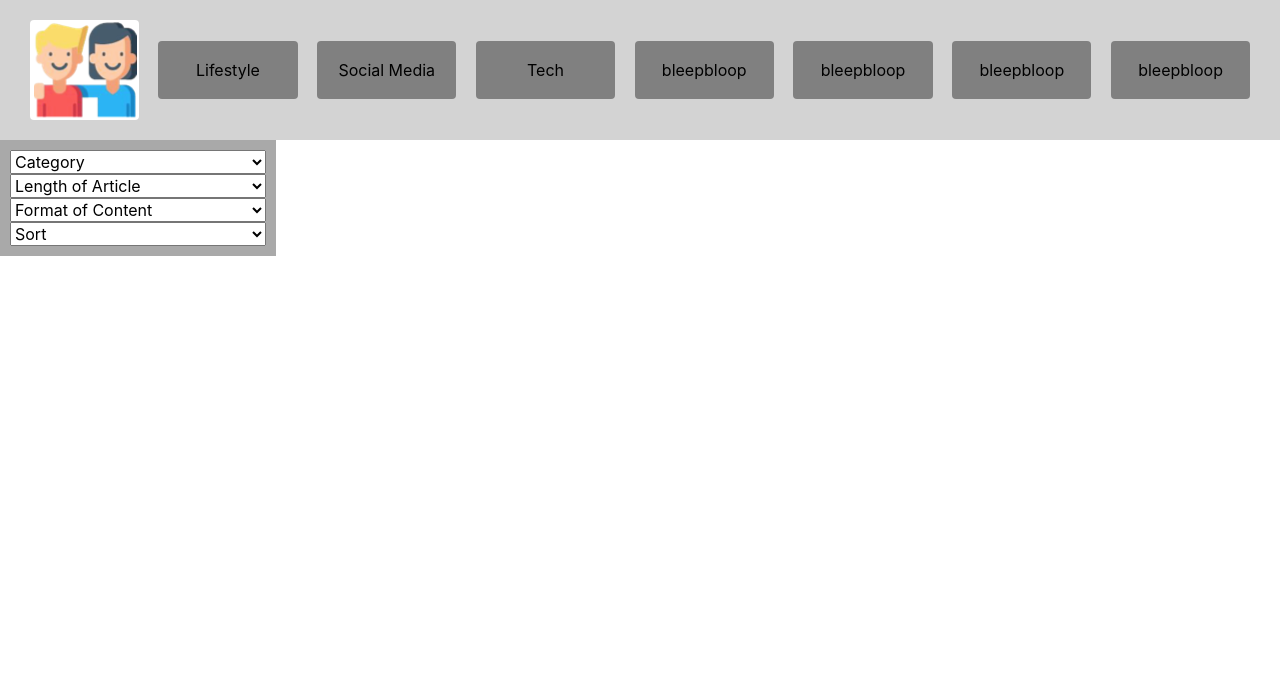
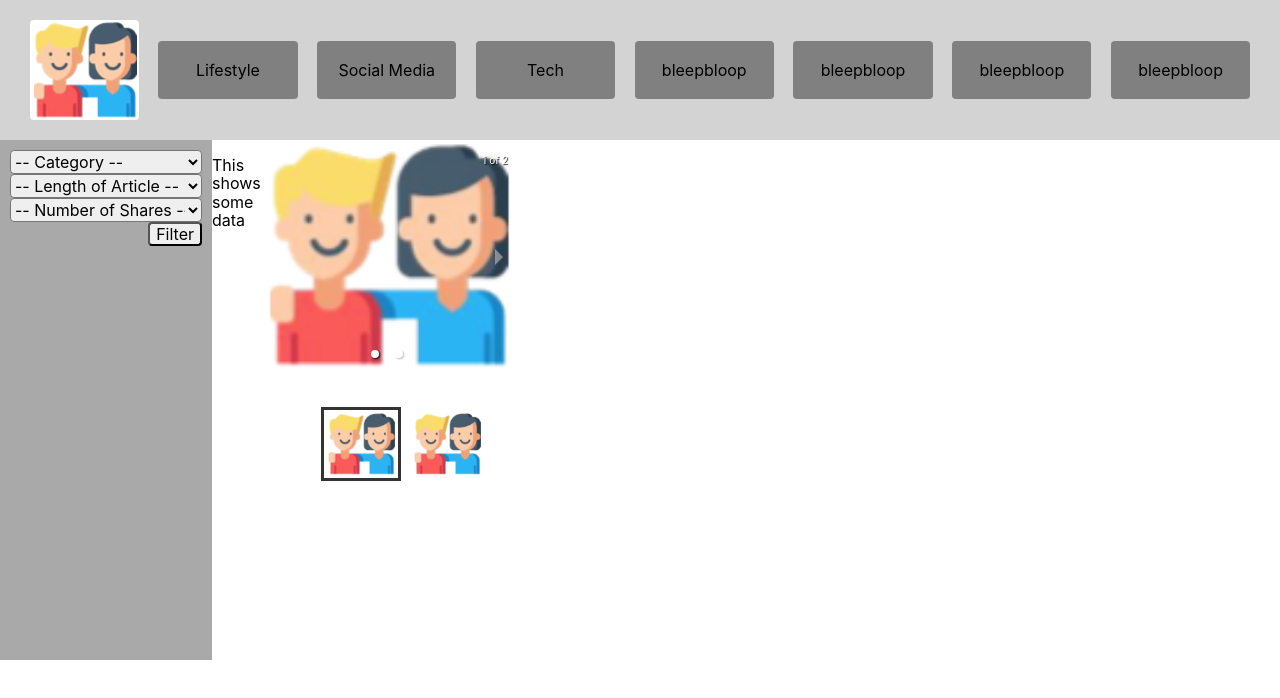
Before and after one commit to yashsway/brainstation-3d-fall-2019-team-2, a React (Create React App) app in the folder client/: page / in a window 1280 px wide. Shown: the top 698 px of the page. Built offline with nearby package versions, Linux system fonts and the light colour scheme.

Commit message:
filter bar completed and hero section started

```diff
--- a/client/package.json
+++ b/client/package.json
@@ -12,6 +12,7 @@
     "react-headroom": "^3.0.0",
     "react-helmet": "^5.2.1",
     "react-modal": "^3.11.1",
+    "react-responsive-carousel": "^3.1.51",
     "react-router-dom": "^5.1.2",
     "react-scripts": "3.2.0",
     "react-select": "^3.0.8",
--- a/client/src/App.js
+++ b/client/src/App.js
@@ -1,6 +1,7 @@
 import React from 'react';
 import './App.scss';
 import Header from './components/Header/Header';
+import Hero from './components/Hero/Hero'
 
 
 import FilterBar from './components/FilterBar/FilterBar'
@@ -9,7 +10,10 @@ function App() {
   return (
     <>
       <Header />
-      <FilterBar />
+      <div className="middle">
+        <FilterBar />
+        <Hero />
+      </div>
     </>
   );
 }
--- a/client/src/App.scss
+++ b/client/src/App.scss
@@ -1,2 +1,6 @@
 // import the base SCSS mixins, variables etc for use in all your components
 @import './styles/utils/base';
+
+.middle {
+    display: flex;
+}
--- a/client/src/components/FilterBar/FilterBar.js
+++ b/client/src/components/FilterBar/FilterBar.js
@@ -1,25 +1,29 @@
 import React from 'react';
 import './FilterBar.scss';
-
 
 class FilterBar extends React.Component {
 
   render() {
     return(
       <section className="filters">
-        <select name="categories" id="categories">
-          <option value="">Category</option>
-          <option value="Something">Something</option>
+        <select name="categories" id="categories" className="dropdown">
+          <option value="">-- Category --</option>
+          <option value="five">5-7 Minute Read</option>
+          <option value="ten-plus">10+ Minute Read</option>
         </select>
-        <select name="length" id="length">
-          <option value="">Length of Article</option>
+        <select name="length" id="length" className="dropdown">
+          <option value="">-- Length of Article --</option>
+          <option value="recent">Most Recent</option>
+          <option value="least">Least Recent</option>
         </select>
-        <select name="format" id="format">
-          <option value="">Format of Content</option>
+        <select name="format" id="format" className="dropdown">
+          <option value="">-- Number of Shares --</option>
+          <option value="highest">Highest</option>
+          <option value="lowest">Lowest</option>
         </select>
-        <select name="sort" id="sort">
-          <option value="">Sort</option>
-          </select>
+        <div className="filters__bottom">
+          <button id="button">Filter</button>
+        </div>
       </section>
     )
   }
--- a/client/src/components/FilterBar/FilterBar.scss
+++ b/client/src/components/FilterBar/FilterBar.scss
@@ -2,11 +2,23 @@
 @import '../../styles/utils/base';
 
 .filters {
-    width: 20%;
+    width: 15%;
+    height: 500px;
     display: flex;
     flex-direction: column;
     padding: 10px;
     background-color: darkgrey;
 
+    .dropdown {
+        border-radius: 4px;
+    }
+
+    &__bottom {
+        display: flex;
+        justify-content: flex-end;
+    }
+    #button {
+        border-radius: 4px;
+    }
 
 }
--- /dev/null
+++ b/client/src/components/Hero/Hero.js
@@ -0,0 +1,30 @@
+import React from 'react';
+import './Hero.scss'
+
+import { Carousel } from 'react-responsive-carousel';
+import "react-responsive-carousel/lib/styles/carousel.min.css";
+
+import logo from "../../assets/logo.png"
+
+class Hero extends React.Component {
+
+    render() {
+        return(
+            <section className="hero">
+                <article>
+                    <p>This shows some data</p>
+                </article>
+                <Carousel>
+                    <div>
+                        <img className="picture" src={logo} alt="logo" />
+                    </div>
+                    <div>
+                        <img src={logo} alt="logo" />
+                    </div>
+                </Carousel>
+            </section>
+        )
+    }
+}
+
+export default Hero;
--- /dev/null
+++ b/client/src/components/Hero/Hero.scss
@@ -0,0 +1,12 @@
+@import '../../styles/reset.scss';
+@import '../../styles/utils/base';
+
+.hero {
+    width: 300px;
+    height: 100px;
+    display: flex;
+
+    .picture {
+        max-width: 100%;
+    }
+}
--- a/package.json
+++ b/package.json
@@ -23,6 +23,7 @@
   },
   "homepage": "https://gitlab.com/brainstation-web-development-diploma/brainstation-3d-team-template-master#readme",
   "dependencies": {
-    "npm-run-all": "^4.1.5"
+    "npm-run-all": "^4.1.5",
+    "react-responsive-carousel": "^3.1.51"
   }
 }
```
Also changed, not shown: 2 other files (tests, documents, lock files or other folders).
